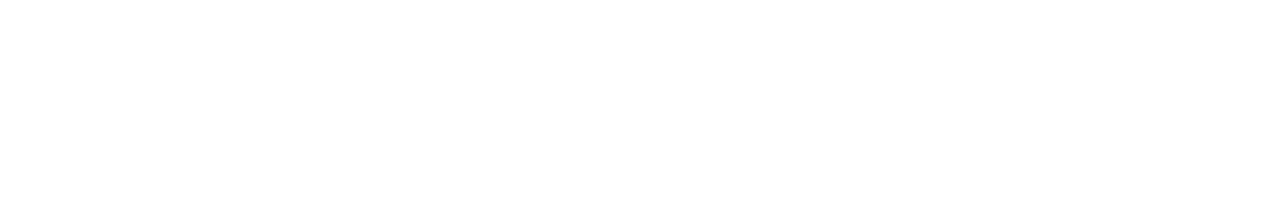
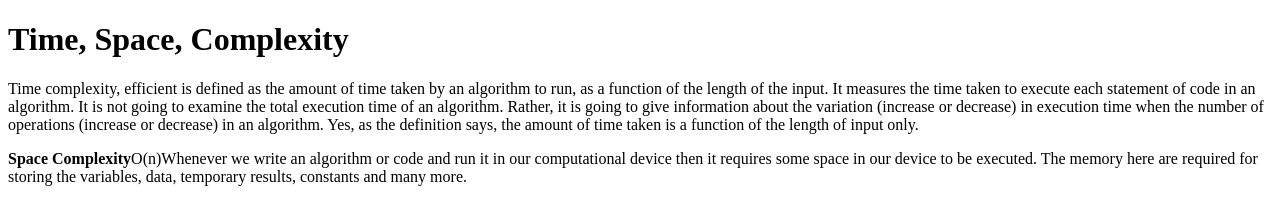
Before and after one commit to acciojob/time-and-space-complexity-darowais909, a website: page main.html in a window 1280 px wide. Drawn offline with Linux system fonts and the light colour scheme.

Commit message:
created a submission

```diff
--- a/main.html
+++ b/main.html
@@ -7,7 +7,9 @@
 </head>
 
 <body>
-	<!-- the entire body must be written by student -->
+	<h1>Time, Space, Complexity</h1>
+	<p>Time complexity, efficient is defined as the amount of time taken by an algorithm to run, as a function of the length of the input. It measures the time taken to execute each statement of code in an algorithm. It is not going to examine the total execution time of an algorithm. Rather, it is going to give information about the variation (increase or decrease) in execution time when the number of operations (increase or decrease) in an algorithm. Yes, as the definition says, the amount of time taken is a function of the length of input only.</p>
+	<p><b>Space Complexity</b>O(n)Whenever we write an algorithm or code and run it in our computational device then it requires some space in our device to be executed. The memory here are required for storing the variables, data, temporary results, constants and many more.</p>
     <script type="text/javascript" src="./script.js">
 </script>
 
```
